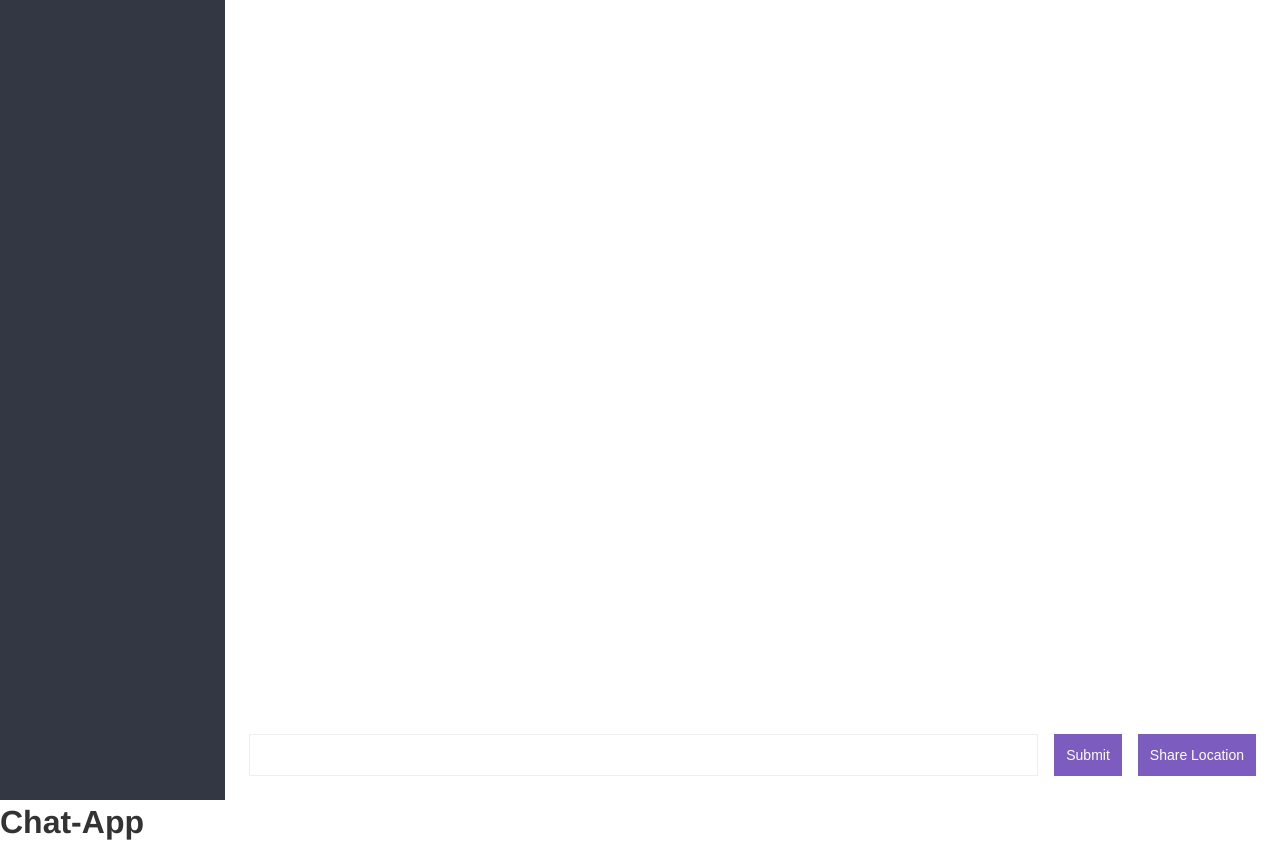
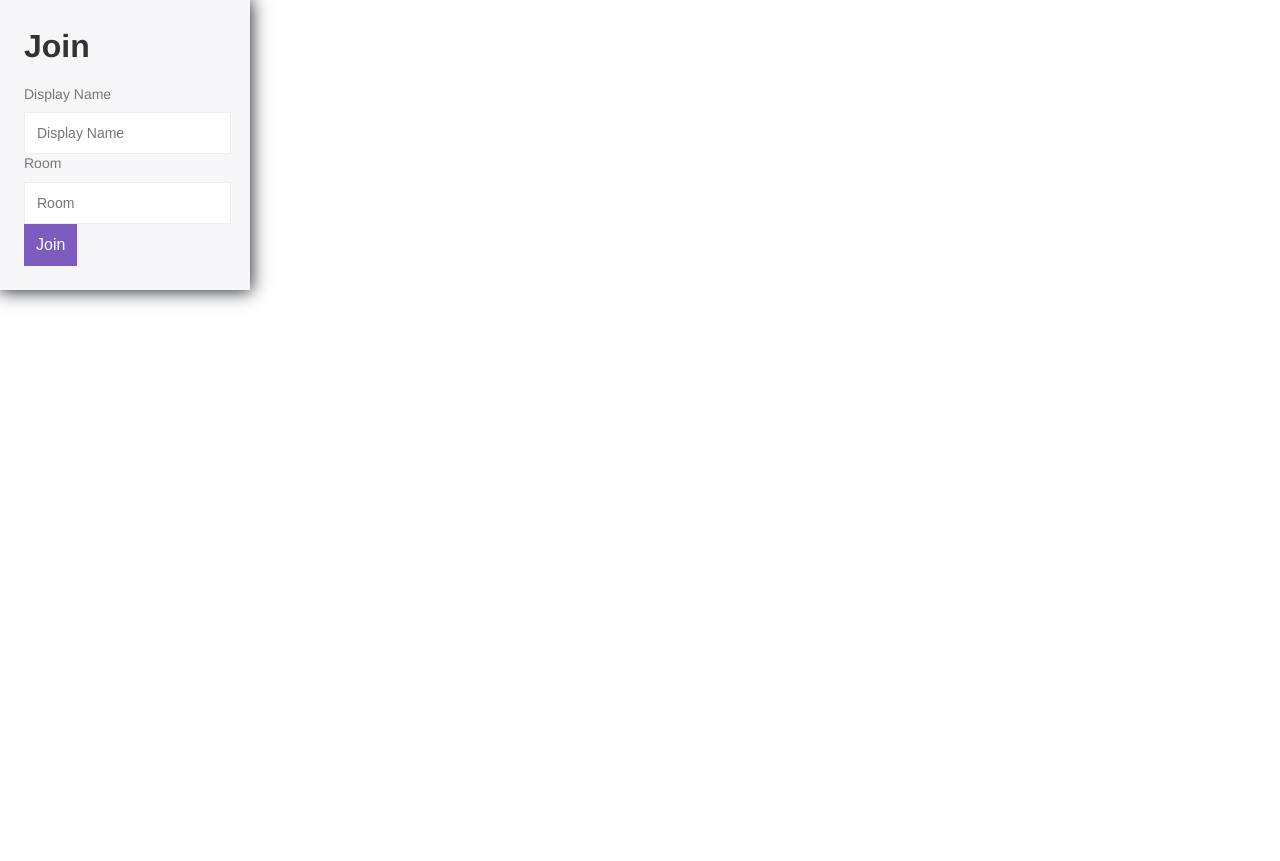
Before and after one commit to AlexAntoine/Chat-App, a website: page public/index.html in a window 1280 px wide. After the commit the page ends 800 px from the top, so only its background shows below. Drawn offline with nearby package versions, Linux system fonts and the light colour scheme; no server answers.

Commit message:
added join page

```diff
--- a/public/index.html
+++ b/public/index.html
@@ -14,65 +14,24 @@
 
 
     <body>
-        <div class="chat">
+        <div class="centerd-form">
 
-            <div class="chat__sidebar"></div>
+            <div class="centered-form__box">
 
-            <div class="chat__main">
+                <h1>Join</h1>
 
-                <div id="messages" class="chat__messages"></div>
+                <form action="./chat.html">
 
-                <div id="location"></div>
+                    <label >Display Name</label>
+                    <input type="text" name="username" placeholder="Display Name" required>
 
-                <div class="compose">
+                    <label>Room</label>
+                    <input type="text" name="room" placeholder="Room" required>
 
-                    <form id="message-form" action="" method="">
-                        <input type="text" name="message">
-
-                        <button type="submit" id="submit-btn">Submit</button>
-                    </form>
-
-                    <button id="send-location">Share Location</button>
-                </div>
-
-
+                    <button>Join</button>
+                </form>
             </div>
         </div>
-
-
-        <h1>Chat-App</h1>
-
-
-       <script id="message-template" type="text/html">
-
-            <div class="message">
-                <p>
-                    <span class="message__name">Alex</span>
-                    <span class="message__meta">{{createdAt}}</span>
-                </p>
-                <p> {{message}}</p>
-            </div>
-
-       </script>
-
-       <script id="location-template" type="text/html">
-
-            <div class="message">
-
-                <span class="message__name">Alex</span>
-                <span class="message__meta">{{createdAt}}</span>
-
-                <p><a href="{{location}}" target="_blank">My Location</a></p>
-
-            </div>
-
-        </script>
-
-       <script src="https://cdnjs.cloudflare.com/ajax/libs/mustache.js/3.0.1/mustache.min.js"></script>
-       <script src="https://cdnjs.cloudflare.com/ajax/libs/moment.js/2.22.2/moment.min.js"></script>
-       <script src="https://cdnjs.cloudflare.com/ajax/libs/qs/6.6.0/qs.min.js"></script>
-       <script src="/socket.io/socket.io.js"></script>
-       <script src="./js/chat.js"></script>
     </body>
 
 </html>
```
Also changed, not shown: public/chat.html (added, +78 -0 lines).
